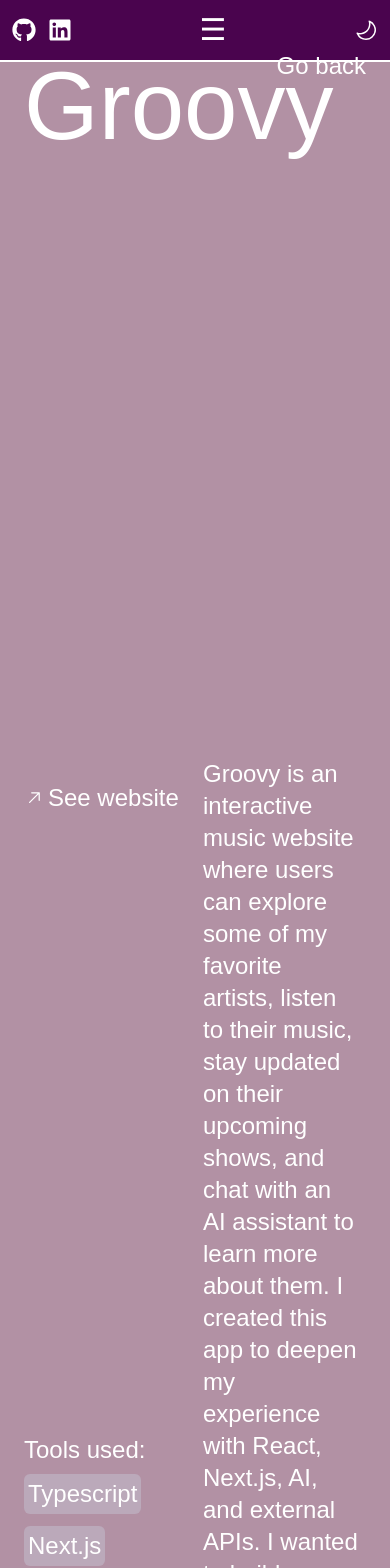
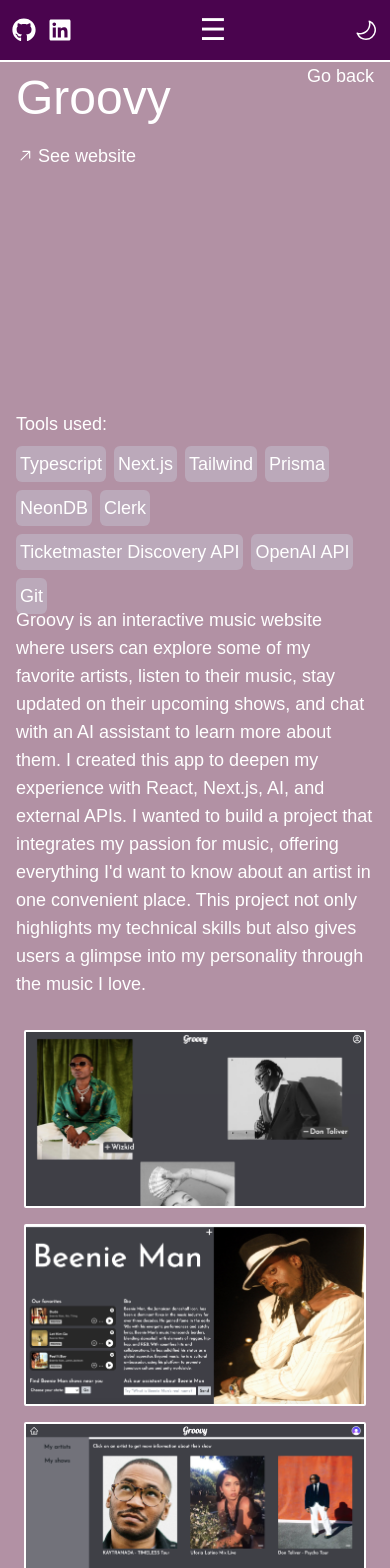
Before and after one commit to victoriaraya/portfolio, a React (Vite) app: page /projects/Groovy in a window 390 px wide. Shown: the top 1568 px of the page. Built offline with nearby package versions, Linux system fonts and the light colour scheme; a web font is replaced by a local one.

Commit message:
started responsive design for project details page

```diff
--- a/src/pages/ProjectDetails.jsx
+++ b/src/pages/ProjectDetails.jsx
@@ -11,28 +11,30 @@
   }
 
   return (
-    <div className="min-h-screen w-screen mt-0 sm:pt-9 px-6 bg-[#b291a4] text-white text-2xl flex flex-col">
-      <p className="flex justify-end z-20 -mt-3">
+    <div className="min-h-screen w-screen mt-0 sm:pt-9 px-4 sm:px-6 bg-[#b291a4] text-white text-lg sm:text-2xl flex flex-col">
+      <p className="flex justify-end z-20 sm:-mt-3">
         <Link to="/projects" className="hover:[text-shadow:1px_1px_3px_white]">
           Go back
         </Link>
       </p>
-      <div className="grid grid-cols-2 grid-rows-3">
-        <h1 className="col-span-2 text-8xl -mt-6">{project.name}</h1>
-        <p className="justify-left row-start-2 -mt-4">
+      <div className="grid grid-cols-1 sm:grid-cols-2 grid-rows-3 gap-4 sm:gap-0">
+        <h1 className="col-span-1 sm:col-span-2 text-5xl sm:text-8xl -mt-4 sm:-mt-6">
+          {project.name}
+        </h1>
+        <p className="justify-start row-start-2 -mt-32 sm:-mt-4">
           <a
             href={`${project.url}`}
             target="_blank"
             rel="noopener noreferrer"
             className="relative inline-flex items-center gap-1 after:content-[''] after:absolute after:left-0 after:bottom-0 after:w-0 after:h-[2px] after:bg-current after:transition-all after:duration-300 hover:after:w-full"
           >
-            <GoArrowUpRight className="text-xl" />
+            <GoArrowUpRight className="text-lg sm:text-xl" />
             {project.url.includes("github") ? "See code" : "See website"}
           </a>
         </p>
-        <div className="row-start-3 flex flex-col -mt-20 mr-5">
+        <div className="row-start-3 flex flex-col -mt-10 sm:-mt-20 mr-0 sm:mr-5">
           <span className="pb-2">Tools used:</span>
-          <span className="flex flex-wrap gap-3">
+          <span className="flex flex-wrap gap-2 sm:gap-3">
             {project.technologies.map((tech) => (
               <span
                 className="bg-slate-300 bg-opacity-35 rounded-md p-1"
@@ -43,11 +45,11 @@
             ))}
           </span>
         </div>
-        <p className="row-span-2 text-left px-2 -mt-10">
+        <p className="row-span-2 text-left px-0 sm:px-2 -mt-6 sm:-mt-10">
           {project.description}
         </p>
       </div>
-      <div className="flex flex-wrap gap-4 pt-8 pb-3 px-5">
+      <div className="flex flex-wrap gap-4 pt-8 pb-3 px-2 sm:px-5">
         {project.images[0].includes("jpg")
           ? null
           : project.images.map((image, idx) =>
@@ -56,7 +58,7 @@
                   src={`/images/${image}`}
                   alt={`${project.name} page`}
                   key={idx}
-                  className="rounded-sm border-2 border-white"
+                  className="rounded-sm border-2 border-white w-full sm:w-auto"
                 />
               ),
             )}
```
